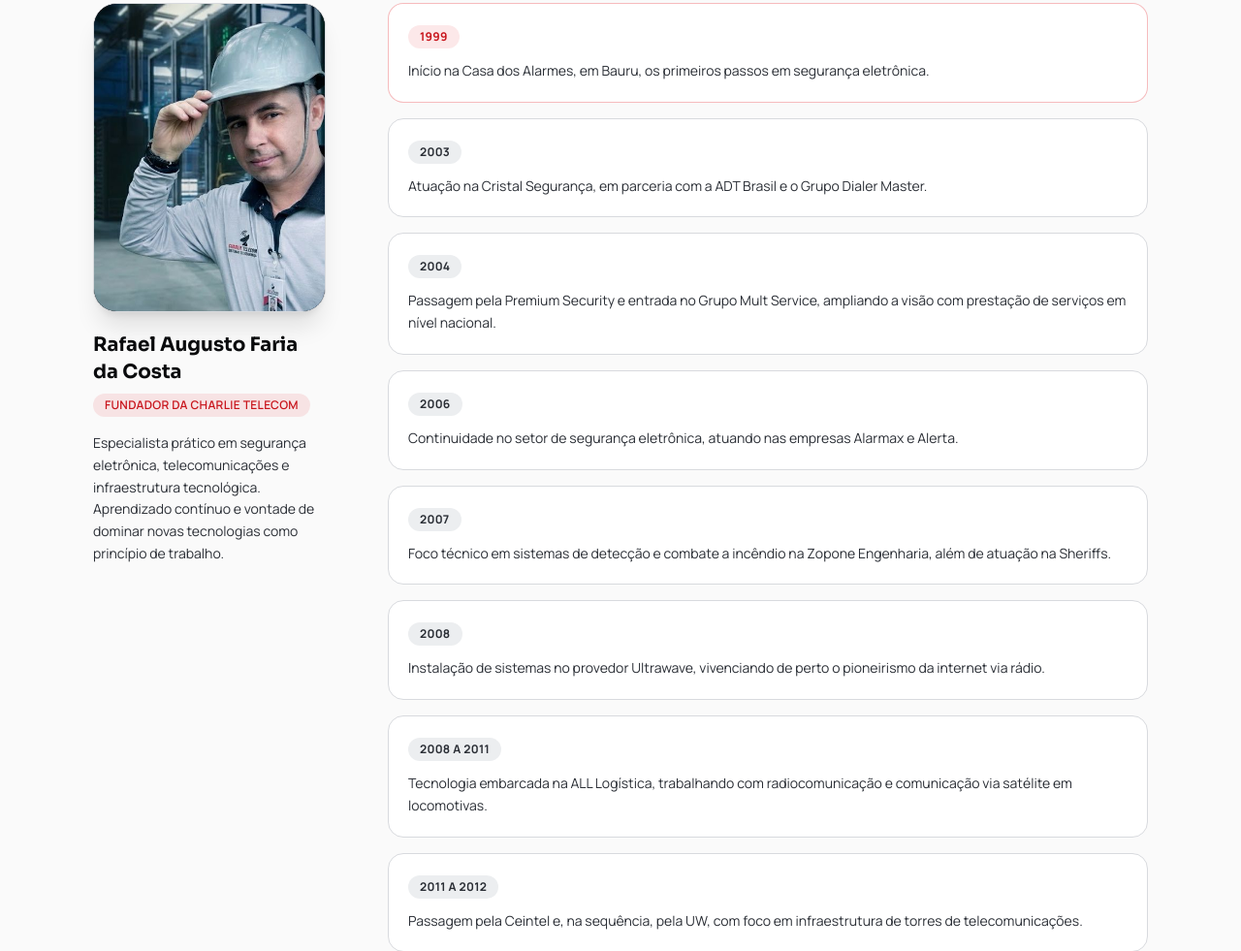
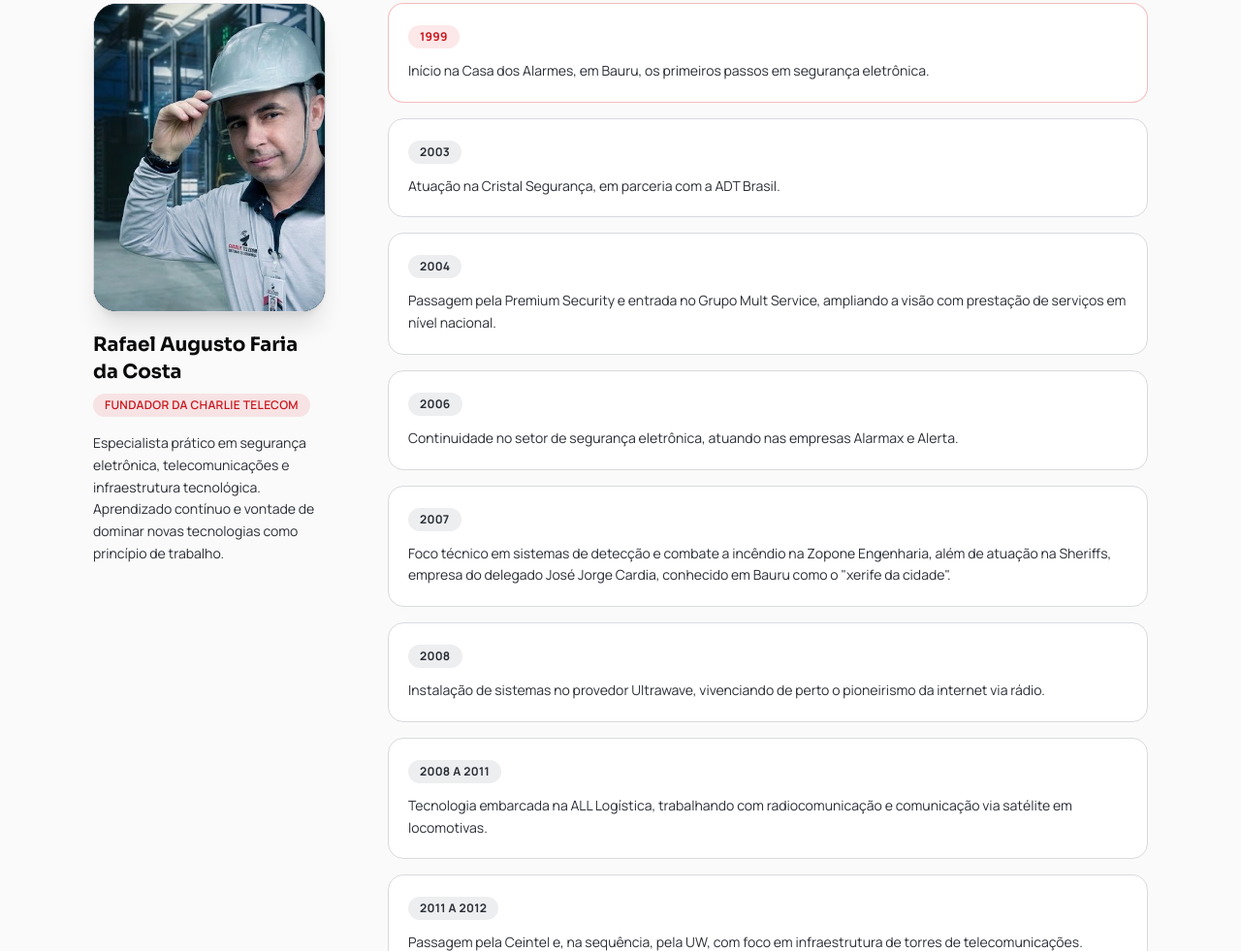
Before and after one commit to lucascardosoinocencio/charlie-telecom, a website: page index.html in a window 1280 px wide. Shown: the part 3620-4601 px from the top of the page at 97% size. Drawn offline with nearby package versions, Linux system fonts and the light colour scheme.

Commit message:
Set up Vercel deployment and trim timeline copy
Vercel config with the right build command, plus the ADT Brasil text
simplification and the J.J. Cardia credibility line in the timeline.

```diff
--- a/index.html
+++ b/index.html
@@ -345,7 +345,7 @@
 
           <div class="rounded-2xl border border-mist-200 bg-white p-5 transition-all duration-300 hover:-translate-y-1 hover:border-brand-red-500/40 hover:shadow-[0_20px_40px_-20px_rgba(226,31,38,0.2)]" data-reveal data-reveal-delay="60">
             <span class="inline-flex items-center rounded-full bg-mist-100 px-3 py-1 text-xs font-bold uppercase tracking-wide text-ink-700">2003</span>
-            <p class="mt-3 text-sm leading-relaxed text-ink-700">Atuação na Cristal Segurança, em parceria com a ADT Brasil e o Grupo Dialer Master.</p>
+            <p class="mt-3 text-sm leading-relaxed text-ink-700">Atuação na Cristal Segurança, em parceria com a ADT Brasil.</p>
           </div>
 
           <div class="rounded-2xl border border-mist-200 bg-white p-5 transition-all duration-300 hover:-translate-y-1 hover:border-brand-red-500/40 hover:shadow-[0_20px_40px_-20px_rgba(226,31,38,0.2)]" data-reveal data-reveal-delay="120">
@@ -360,7 +360,7 @@
 
           <div class="rounded-2xl border border-mist-200 bg-white p-5 transition-all duration-300 hover:-translate-y-1 hover:border-brand-red-500/40 hover:shadow-[0_20px_40px_-20px_rgba(226,31,38,0.2)]" data-reveal data-reveal-delay="240">
             <span class="inline-flex items-center rounded-full bg-mist-100 px-3 py-1 text-xs font-bold uppercase tracking-wide text-ink-700">2007</span>
-            <p class="mt-3 text-sm leading-relaxed text-ink-700">Foco técnico em sistemas de detecção e combate a incêndio na Zopone Engenharia, além de atuação na Sheriffs.</p>
+            <p class="mt-3 text-sm leading-relaxed text-ink-700">Foco técnico em sistemas de detecção e combate a incêndio na Zopone Engenharia, além de atuação na Sheriffs, empresa do delegado José Jorge Cardia, conhecido em Bauru como o "xerife da cidade".</p>
           </div>
 
           <div class="rounded-2xl border border-mist-200 bg-white p-5 transition-all duration-300 hover:-translate-y-1 hover:border-brand-red-500/40 hover:shadow-[0_20px_40px_-20px_rgba(226,31,38,0.2)]" data-reveal data-reveal-delay="300">
--- a/package.json
+++ b/package.json
@@ -18,6 +18,7 @@
     "netlify-cli": "^27.4.2",
     "playwright": "^1.62.1",
     "pngjs": "^7.0.0",
-    "tailwindcss": "^4.3.3"
+    "tailwindcss": "^4.3.3",
+    "vercel": "^59.11.2"
   }
 }
```
Also changed, not shown: vercel.json (added), 2 other files.
